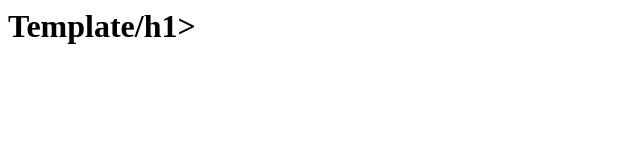
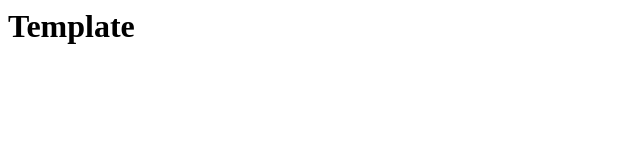
Before and after one commit to estabravo/Template, a plain HTML site: page index.html in a window 1280 px wide. Shown: the full height of the page, 0-640 px from the left. Drawn offline with Linux system fonts and the light colour scheme.

Commit message:
Corrected h1 closing tag

```diff
--- a/index.html
+++ b/index.html
@@ -9,7 +9,7 @@
 
 </head>
 <body>
-    <h1>Template/h1>
+    <h1>Template</h1>
 
 </body>
 </html>
```
